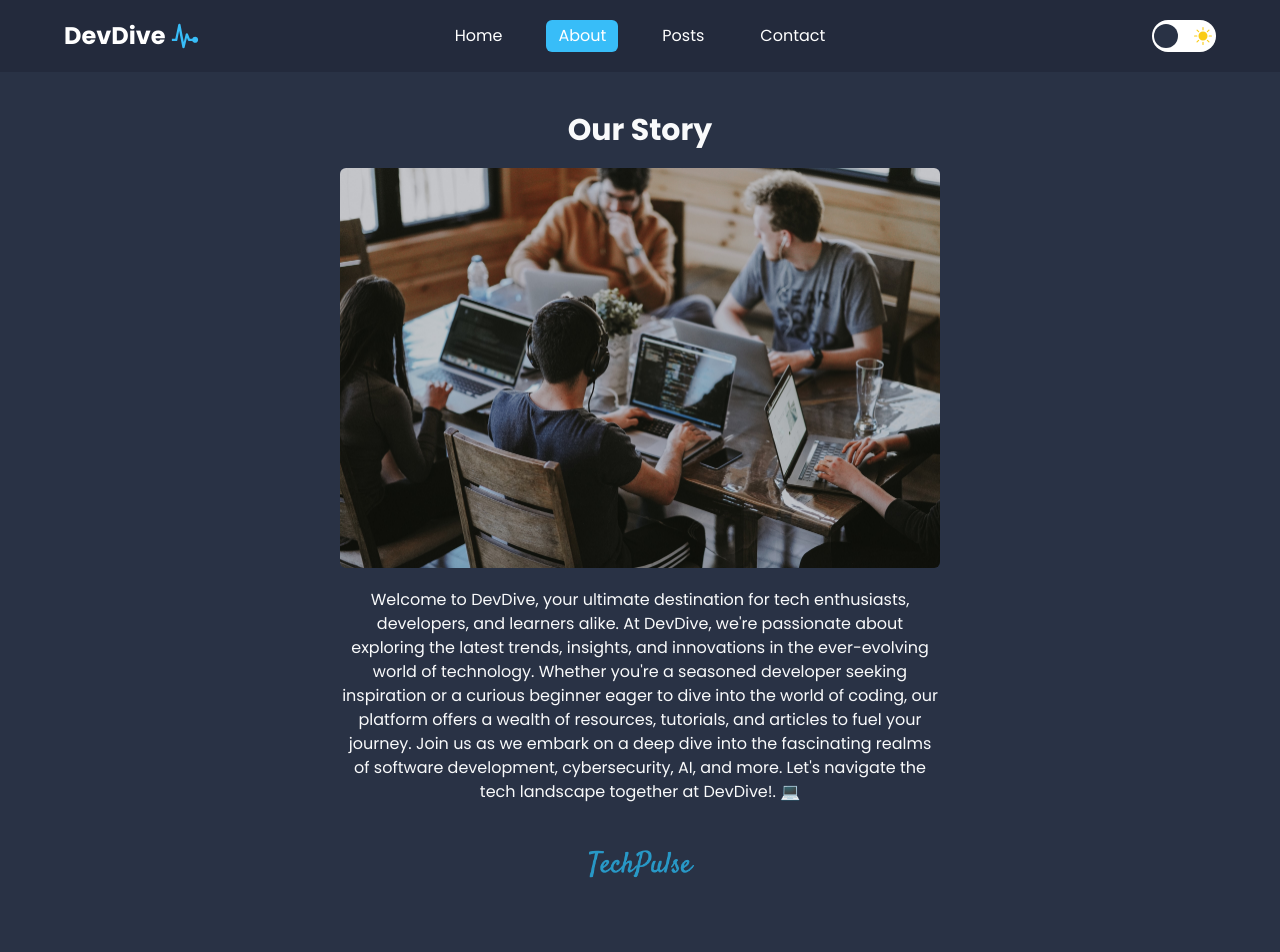
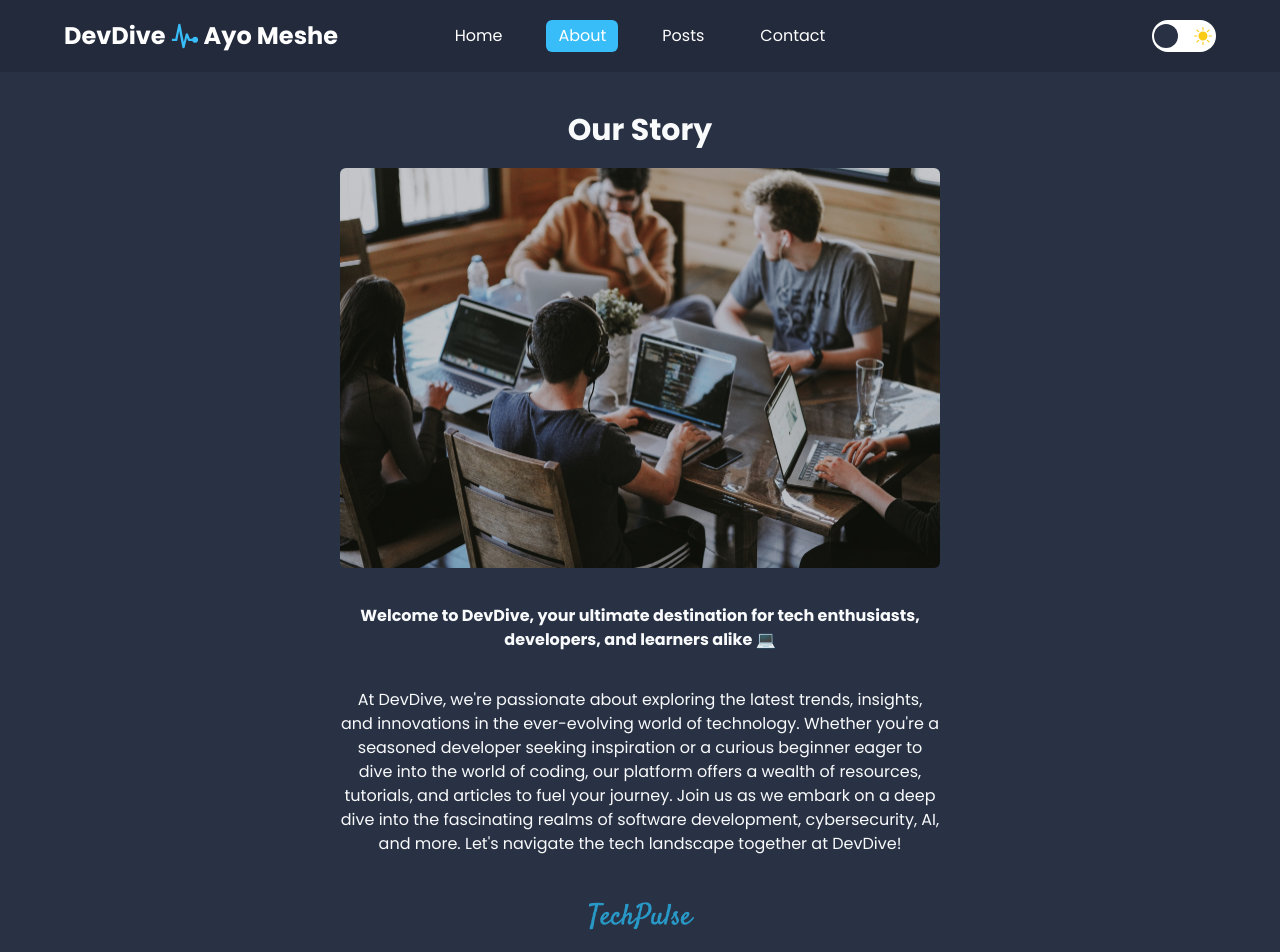
Before and after one commit to Meshclan1/tech-blog, a Next.js app: page /about in a window 1280 px wide. Shown: the top 952 px of the page. Built offline with nearby package versions, Linux system fonts and the light colour scheme.

Commit message:
app update v3

```diff
--- a/app/about/page.jsx
+++ b/app/about/page.jsx
@@ -15,17 +15,20 @@ const page = () => {
           alt="about us"
           className="rounded-md"
         />
-        <p className="max-w-[600px] text-center text-gray-600 dark:text-gray-50">
+        <p className="max-w-[600px] text-center text-gray-600 dark:text-gray-50 pt-4 font-bold ">
           Welcome to DevDive, your ultimate destination for tech enthusiasts,
-          developers, and learners alike. At DevDive, we're passionate about
-          exploring the latest trends, insights, and innovations in the
-          ever-evolving world of technology. Whether you're a seasoned developer
-          seeking inspiration or a curious beginner eager to dive into the world
-          of coding, our platform offers a wealth of resources, tutorials, and
-          articles to fuel your journey. Join us as we embark on a deep dive
-          into the fascinating realms of software development, cybersecurity,
-          AI, and more. Let's navigate the tech landscape together at DevDive!.
-          💻
+          developers, and learners alike 💻
+        </p>
+
+        <p className="max-w-[600px] text-center text-gray-600 dark:text-gray-50 pt-4">
+          At DevDive, we're passionate about exploring the latest trends,
+          insights, and innovations in the ever-evolving world of technology.
+          Whether you're a seasoned developer seeking inspiration or a curious
+          beginner eager to dive into the world of coding, our platform offers a
+          wealth of resources, tutorials, and articles to fuel your journey.
+          Join us as we embark on a deep dive into the fascinating realms of
+          software development, cybersecurity, AI, and more. Let's navigate the
+          tech landscape together at DevDive!
         </p>
         <Image
           src="/assets/signature.png"
--- a/components/Navbar.jsx
+++ b/components/Navbar.jsx
@@ -19,6 +19,9 @@ const Navbar = () => {
               DevDive
             </h1>
             <IoMdPulse className="text-3xl text-sky-400" aria-hidden="true" />
+            <h1 className="font-bold text-gray-900 text-2xl dark:text-white">
+              Ayo Meshe
+            </h1>
           </div>
         </Link>
 
```
